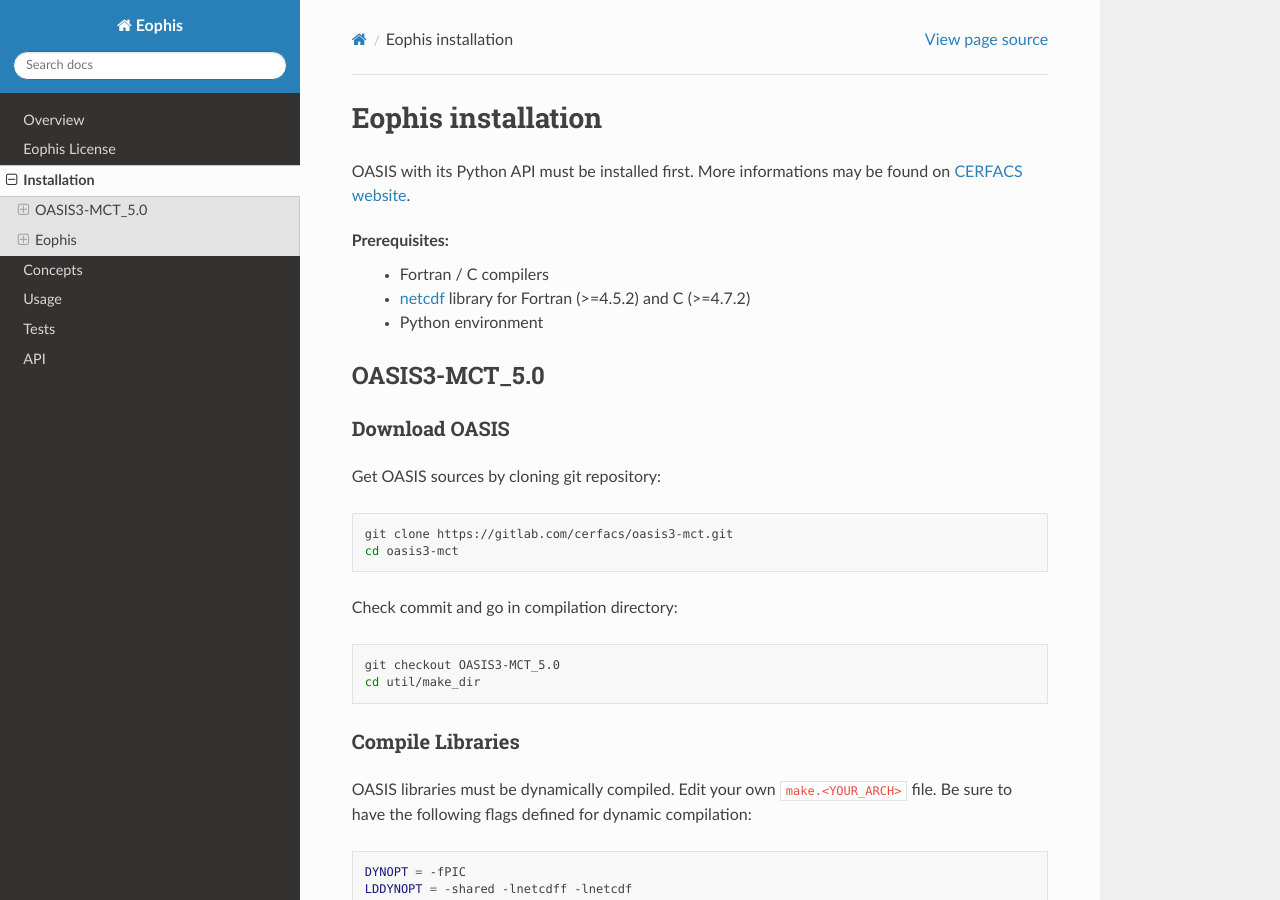
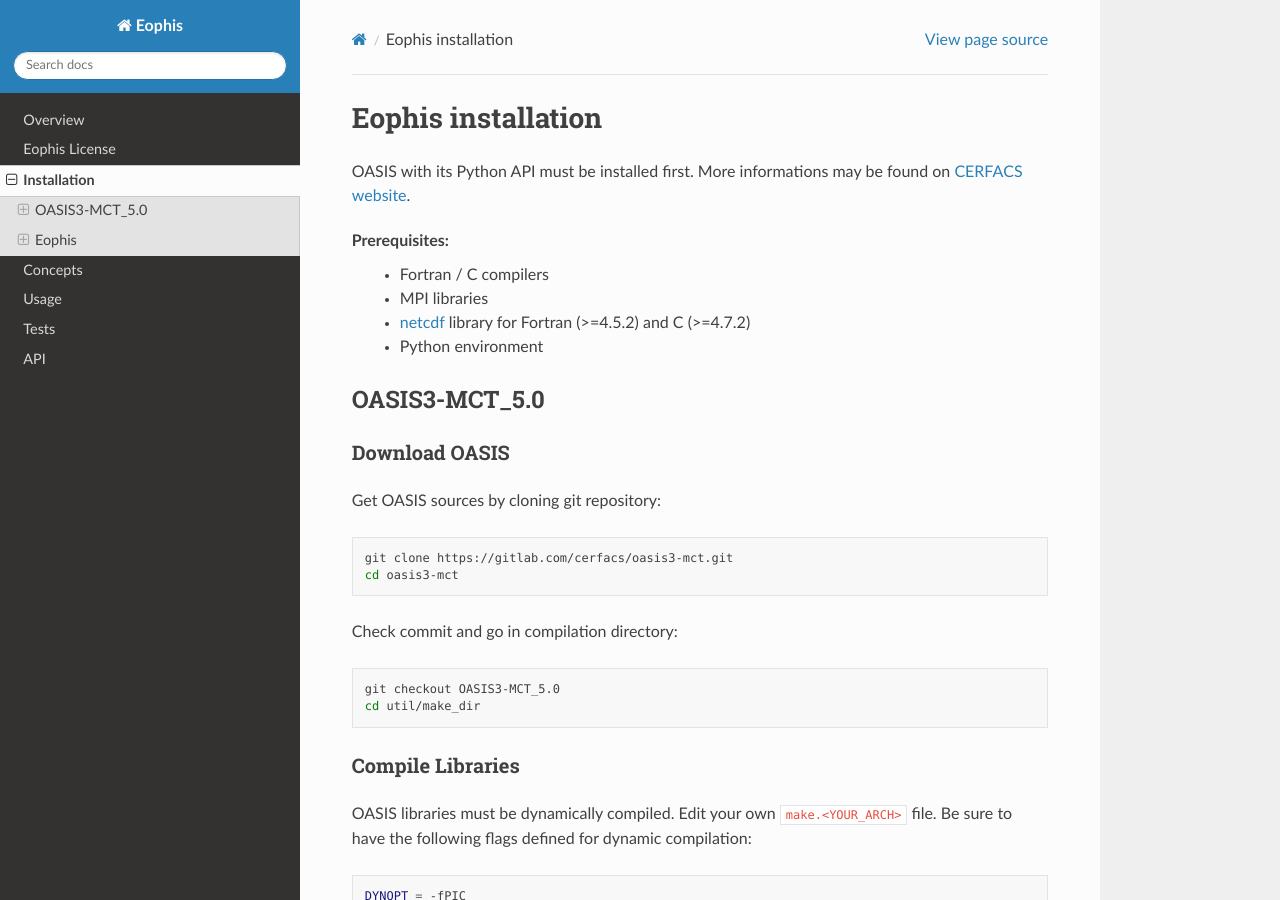
Before and after one commit to meom-group/eophis, a Sphinx documentation site: the page built from docs/source/install.rst, in a window 1280 px wide and 900 px high. Built offline with Sphinx 7.4.7 and the Read the Docs theme 2.0.0, drawn with Linux system fonts in a browser that asks for light colours.

Commit message:
add MPI in install requirements

```diff
--- a/docs/source/install.rst
+++ b/docs/source/install.rst
@@ -8,6 +8,7 @@
 
 Prerequisites:
    - Fortran / C compilers
+   - MPI libraries
    - `netcdf <https://www.unidata.ucar.edu/software/netcdf/>`_ library for Fortran (>=4.5.2) and C (>=4.7.2)
    - Python environment
 
```
